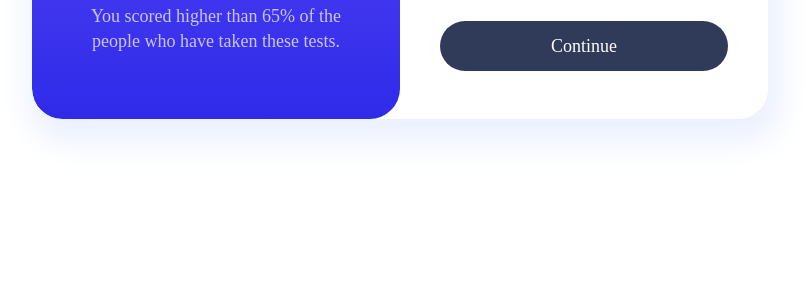
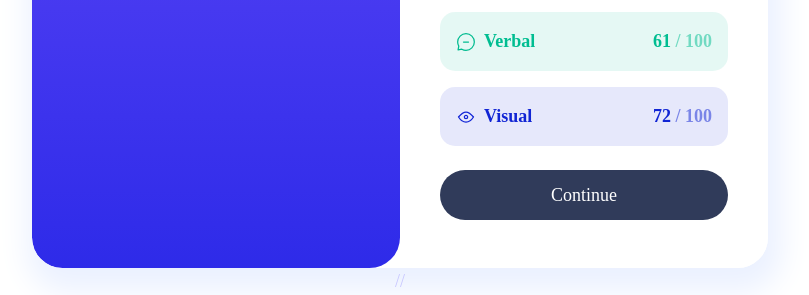
Before and after one commit to ChristinePena/testvite, a website built with Vite: page index.html in a window 1280 px wide. Shown: the part 530-825 px from the top of the page, without its empty margins (240-1049 px from the left). Before the commit the page ends 800 px from the top, so only its background shows below. Built offline with nearby package versions, Linux system fonts and the light colour scheme; files whose address does not match are found by name.

Commit message:
add code6

```diff
--- /dev/null
+++ b/app/js/script.js
@@ -0,0 +1,33 @@
+fetch("data.json")
+    .then((response) =>
+    {
+        if (!response.ok)
+        {
+            throw new Error(`HTTP error, status = ${response.status}`);
+        }
+        return response.json();
+    })
+    .then((data) =>
+    {
+        const frame = document.getElementById("loop");
+        data.map((element) =>
+        {
+            console.log(element);
+            let newDiv = document.createElement("div");
+            newDiv.id = element.id;
+            newDiv.className = "space";
+            newDiv.innerHTML = `
+            <div class="summary__item" data-color=${element.color}>
+            <div class="flex-group">
+            <img src=${element.icon} alt=""/>
+            <h4>${element.category}</h4>
+            </div>
+            <p class="summary__score">${element.score}
+            <span class="summary__light-text"> / 100</span>
+            </p></div>`
+                ;
+            frame.appendChild(newDiv);
+        });
+
+
+    }).catch((error) => console.error("Error loading JSON file", error));
--- a/index.html
+++ b/index.html
@@ -5,12 +5,12 @@
   <meta charset="UTF-8">
   <meta name="viewport" content="width=device-width, initial-scale=1.0">
   <link rel="icon" type="image/png" sizes="32x32" href="./assets/images/favicon-32x32.png">
-  <title>Fronten Mentor | Results summary component</title>
+  <title>Frontend Mentor | Results summary component</title>
   <script type="text/javascript" src="http://code.jquery.com/jquery-latest.js"></script>
   <!-- CSS Stylesheet -->
   <link rel="stylesheet" href="./scss/style.scss">
-  <!-- <link rel="stylesheet" href="/dist/style.css" />
-  <script defer src="/dist/assets/script.js"></script> -->
+  <!-- <link rel="stylesheet" href="/dist/style.css" />-->
+  <script defer src="/dist/assets/script.js"></script>
 
 </head>
 
@@ -85,13 +85,12 @@
   </main>
 
   <!-- Javascript -->
-  <!-- <script type="module" src="app/js/script.js"> -->
-  <script type="module" src="main.js"></script>
+  <script type="module" src="app/js/script.js"></script>
 
-  <!-- <div class="attribution">
-    Challenge by <a href="https://www.frontendmentor.io?ref=challenge" target="_blank">Frontend Mentor</a>.
-    Coded by <a href="#">Christine Peña</a>.
-  </div> -->
+  // <!-- <div class="attribution">
+  //   Challenge by <a href="https://www.frontendmentor.io?ref=challenge" target="_blank">Frontend Mentor</a>.
+  //   Coded by <a href="#">Christine Peña</a>.
+  // </div> -->
 </body>
 
 </html>
```
